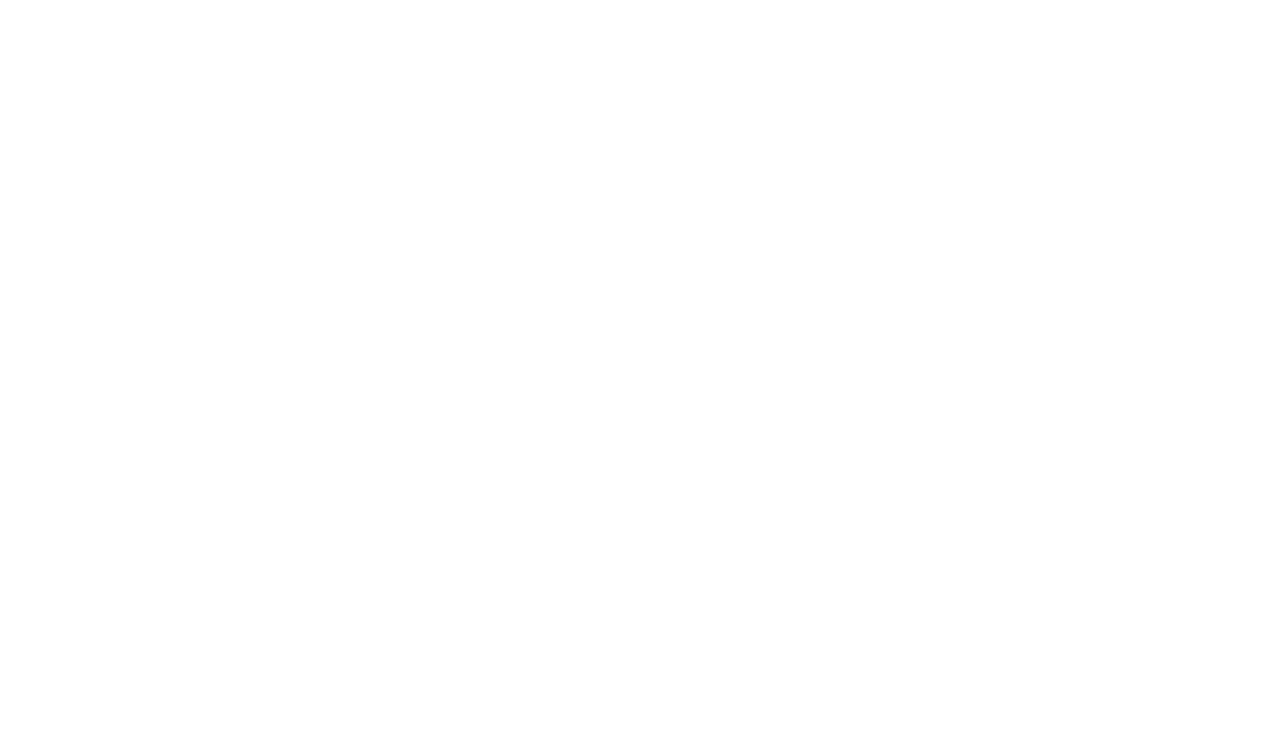
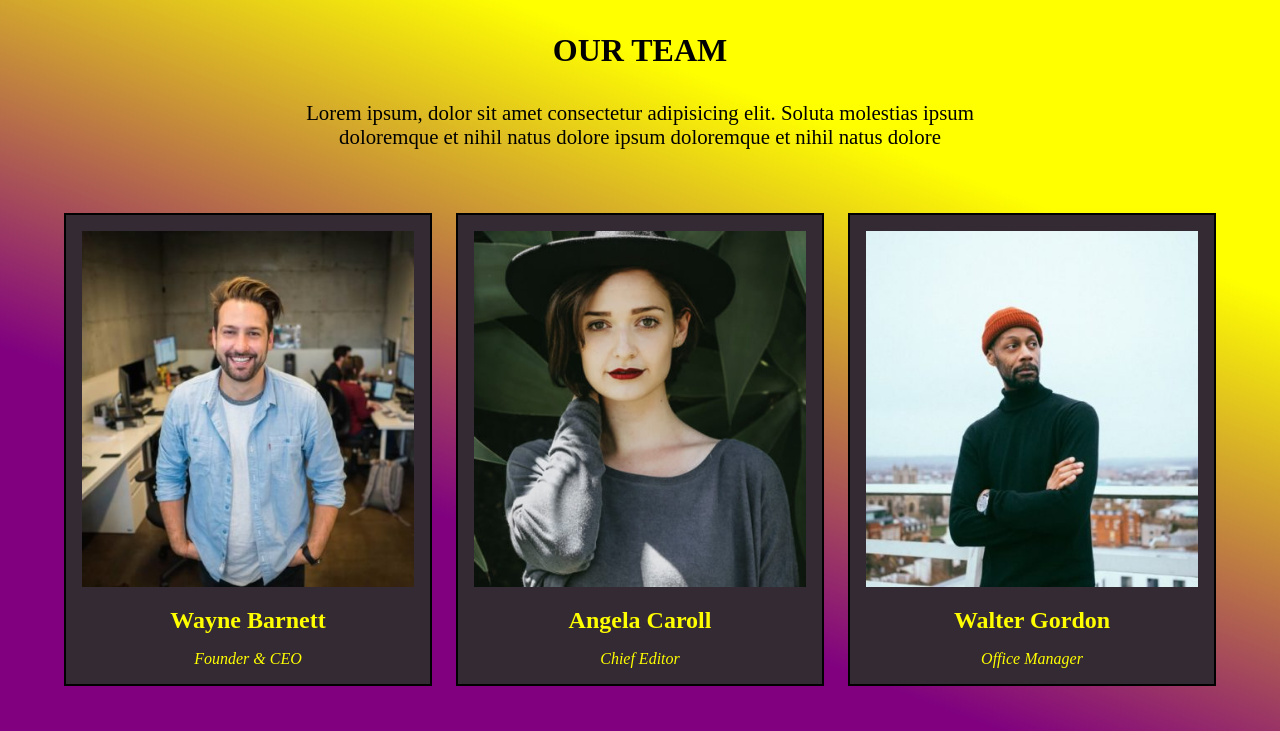
Before and after one commit to FedericoPiazzolla/js-our-team, a plain HTML site: page index.html in a window 1280 px wide. Shown: the top 731 px of the page. Drawn offline with Linux system fonts and the light colour scheme.

Commit message:
add: end our team section

```diff
--- a/css/style.css
+++ b/css/style.css
@@ -0,0 +1,66 @@
+* {
+  margin: 0;
+  padding: 0;
+  box-sizing: border-box;
+}
+
+img {
+  max-width: 100%;
+}
+
+body {
+  background: rgb(128,0,128);
+  background: linear-gradient(21deg, rgba(128,0,128,1) 35%, rgba(255,255,0,1) 77%);
+  height: 100vh;
+}
+
+/* TITLE SECTION */
+.title {
+  text-align: center;
+  font-size: 1.3rem;
+  width: 60%;
+  margin: 0 auto;
+}
+
+.title h2 {
+  padding: 2rem;
+  font-size: 2rem;
+}
+
+/* CARD-SECTION */
+.card-section {
+  width: 90%;
+  margin: 0 auto;
+  padding: 4rem 0;
+}
+
+.row {
+  display: flex;
+  flex-wrap: wrap;
+  justify-content: space-between;
+  gap: 1rem;
+}
+
+.col {
+  width: calc(100% / 3 - 1rem);
+  margin-bottom: 2rem;
+}
+
+.card {
+  padding: 1rem;
+  border: 2px solid black;
+  text-align: center;
+  background-color: rgb(51, 42, 51);
+  color: yellow;
+}
+
+.card h3 {
+  padding: 1rem 0;
+  font-size: 1.5rem;
+}
+
+.card h4 {
+  font-weight: 100;
+  font-size: 1rem;
+  font-style: italic;
+}
--- a/index.html
+++ b/index.html
@@ -10,6 +10,21 @@
 </head>
 <body>
 
+  <main>
+    <!-- Ttile section -->
+    <section class="title">
+      <h2>OUR TEAM</h2>
+      <p>Lorem ipsum, dolor sit amet consectetur adipisicing elit. Soluta molestias ipsum doloremque et nihil natus dolore ipsum doloremque et nihil natus dolore</p>
+    </section>
+    <!-- /Title section -->
+
+    <!-- Card section -->
+    <section class="card-section">
+      <div class="row">
+      </div>
+    </section>
+    <!-- Card section -->
+  </main>
   <!-- my-script -->
   <script src="js/script.js"></script>
 </body>
--- a/js/script.js
+++ b/js/script.js
@@ -29,4 +29,28 @@ const workers = [
     name:"Barbara Ramos",
     assignment: "Graphic Designer",
   },
-]
+];
+console.log(workers);
+
+const rowElem = document.querySelector(".row");
+let workersElem = "";
+
+// stampo le informazioni per ogni lavoratore in console
+for (let i = 0; i < workers.length; i++) {
+  const curWorkers = workers[i];
+  workersElem += `
+    <div class="col">
+      <div class="card">
+        <img src="img/${curWorkers.imgWorker}" alt="imagine of workers">
+        <h3>${curWorkers.name}</h3>
+        <h4>${curWorkers.assignment}</h4>
+      </div>
+    </div>
+  `;
+  console.log(curWorkers.imgWorker);
+  console.log(curWorkers.name);
+  console.log(curWorkers.assignment);
+  console.log("---------------------------");
+};
+
+rowElem.innerHTML = workersElem;
```
